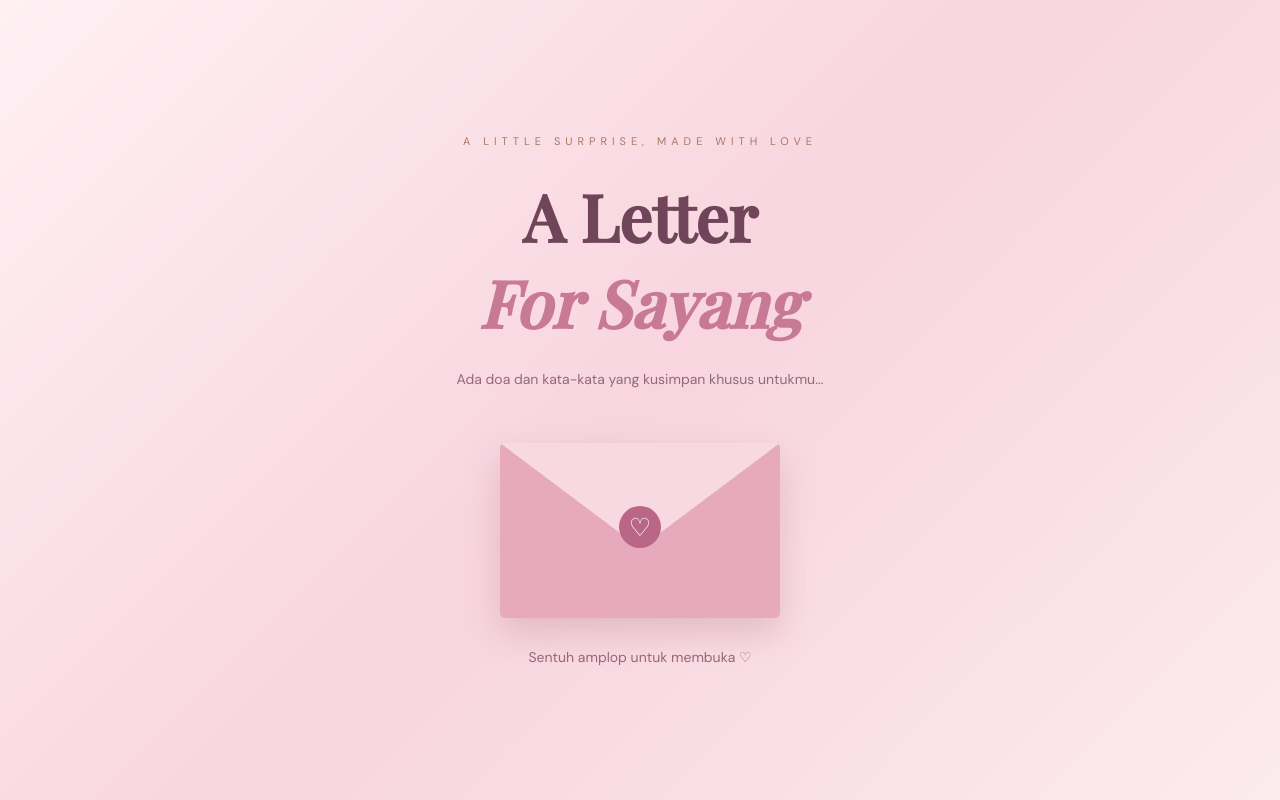
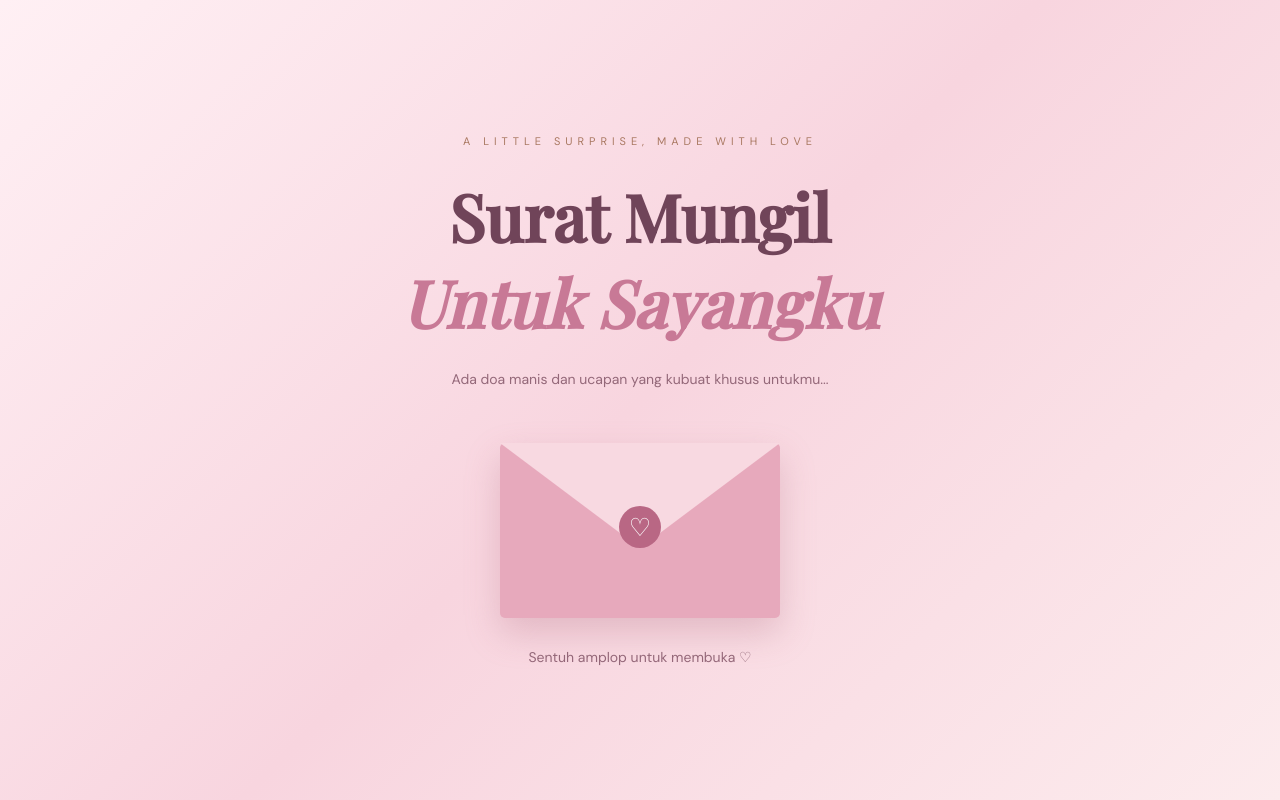
Before and after one commit to Syarifyahyaa/Birthdays, a plain HTML site: page index.html in a window 1280 px wide. Drawn offline with nearby package versions, Linux system fonts and the light colour scheme; a web font is replaced by a local one.

Commit message:
Update index.html

```diff
--- a/index.html
+++ b/index.html
@@ -4,7 +4,7 @@
 <head>
 <meta charset="UTF-8">
 <meta name="viewport" content="width=device-width, initial-scale=1.0">
-<title>Happy Birthday Sayang ♡</title>
+<title>Happy Birthday Sayangkuu ♡</title>
 
 <style>
 @import url('https://fonts.googleapis.com/css2?family=Playfair+Display:ital,wght@0,400;0,500;1,400&family=DM+Sans:wght@300;400&display=swap');
@@ -307,9 +307,9 @@ button:hover {
 
     <div class="kicker">A little surprise, made with love</div>
 
-    <h1>A Letter<br><em>For Sayang</em></h1>
+    <h1>Surat Mungil <br><em>Untuk Sayangku</em></h1>
 
-    <p>Ada doa dan kata-kata yang kusimpan khusus untukmu...</p>
+    <p>Ada doa manis dan ucapan yang kubuat khusus untukmu...</p>
 
     <div class="envelope" id="envelope" onclick="openLetter()"></div>
 
@@ -329,7 +329,7 @@ button:hover {
     </h1>
 
     <p class="subtitle">
-        Untuk Sayang, dengan seluruh cinta dari sayang ♡
+        Untuk Sayangku, dengan seluruh cinta dari aku ♡
     </p>
 
     <!-- FOTO UTAMA -->
```
